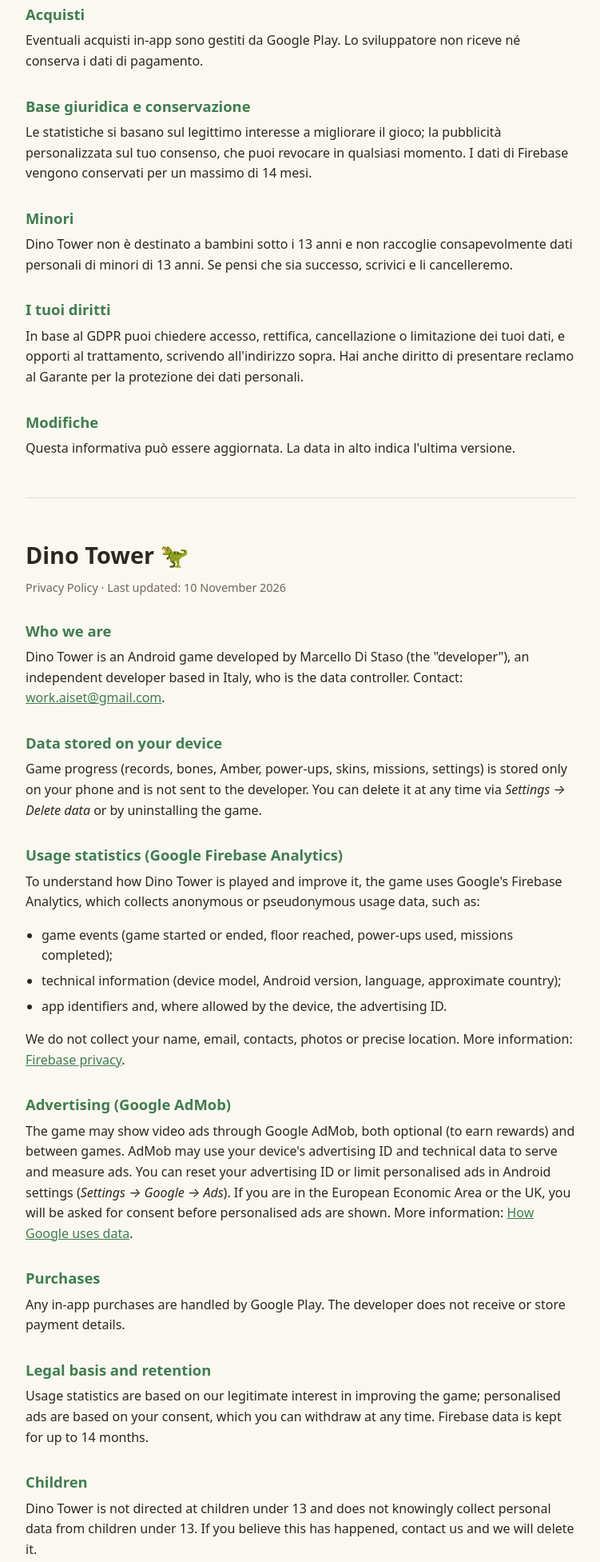
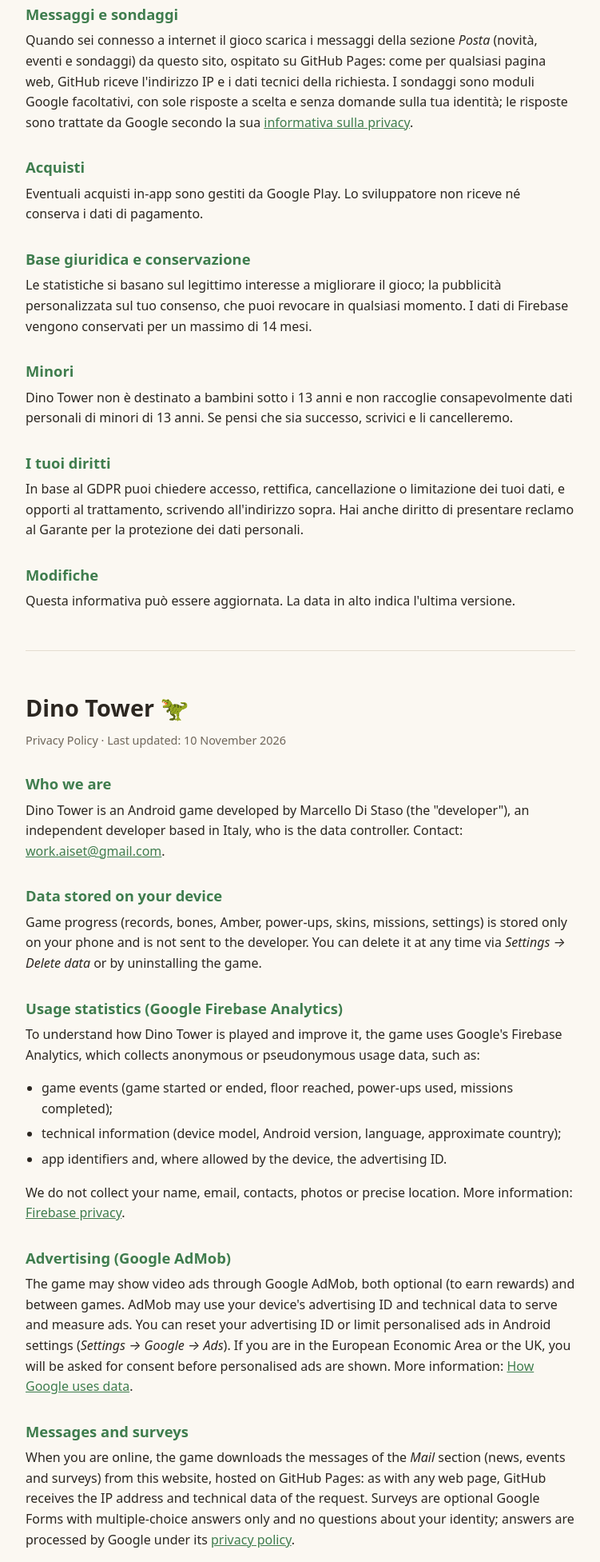
Before and after one commit to marcix10/Dino-Tower_Privacy, a plain HTML site: page index.html in a window 1280 px wide. Shown: the part 1009-2962 px from the top of the page at 80% size, without its empty margins (264-1015 px from the left). Drawn offline with Linux system fonts and the light colour scheme.

Commit message:
Messaggi della Posta (news.json) e privacy aggiornata con messaggi e sondaggi
Co-Authored-By: Claude Opus 5.5 <noreply@anthropic.com>
Claude-Session: https://claude.ai/code/session_01G9iFdEuQBXRtdmMf6GaUJn

```diff
--- a/index.html
+++ b/index.html
@@ -62,6 +62,14 @@ Se sei nello Spazio Economico Europeo o nel Regno Unito ti verrà chiesto il con
 della pubblicità personalizzata.
 Maggiori informazioni: <a href="https://policies.google.com/technologies/partner-sites">Come Google usa i dati</a>.</p>
 
+<h2>Messaggi e sondaggi</h2>
+<p>Quando sei connesso a internet il gioco scarica i messaggi della sezione <em>Posta</em>
+(novità, eventi e sondaggi) da questo sito, ospitato su GitHub Pages: come per qualsiasi pagina web,
+GitHub riceve l'indirizzo IP e i dati tecnici della richiesta.
+I sondaggi sono moduli Google facoltativi, con sole risposte a scelta e senza domande sulla tua identità;
+le risposte sono trattate da Google secondo la sua
+<a href="https://policies.google.com/privacy">informativa sulla privacy</a>.</p>
+
 <h2>Acquisti</h2>
 <p>Eventuali acquisti in-app sono gestiti da Google Play. Lo sviluppatore non riceve né conserva
 i dati di pagamento.</p>
@@ -119,6 +127,13 @@ You can reset your advertising ID or limit personalised ads in Android settings
 asked for consent before personalised ads are shown.
 More information: <a href="https://policies.google.com/technologies/partner-sites">How Google uses data</a>.</p>
 
+<h2>Messages and surveys</h2>
+<p>When you are online, the game downloads the messages of the <em>Mail</em> section
+(news, events and surveys) from this website, hosted on GitHub Pages: as with any web page,
+GitHub receives the IP address and technical data of the request.
+Surveys are optional Google Forms with multiple-choice answers only and no questions about your identity;
+answers are processed by Google under its <a href="https://policies.google.com/privacy">privacy policy</a>.</p>
+
 <h2>Purchases</h2>
 <p>Any in-app purchases are handled by Google Play. The developer does not receive or store
 payment details.</p>
```
Also changed, not shown: news.json (added, +14 -0 lines).
